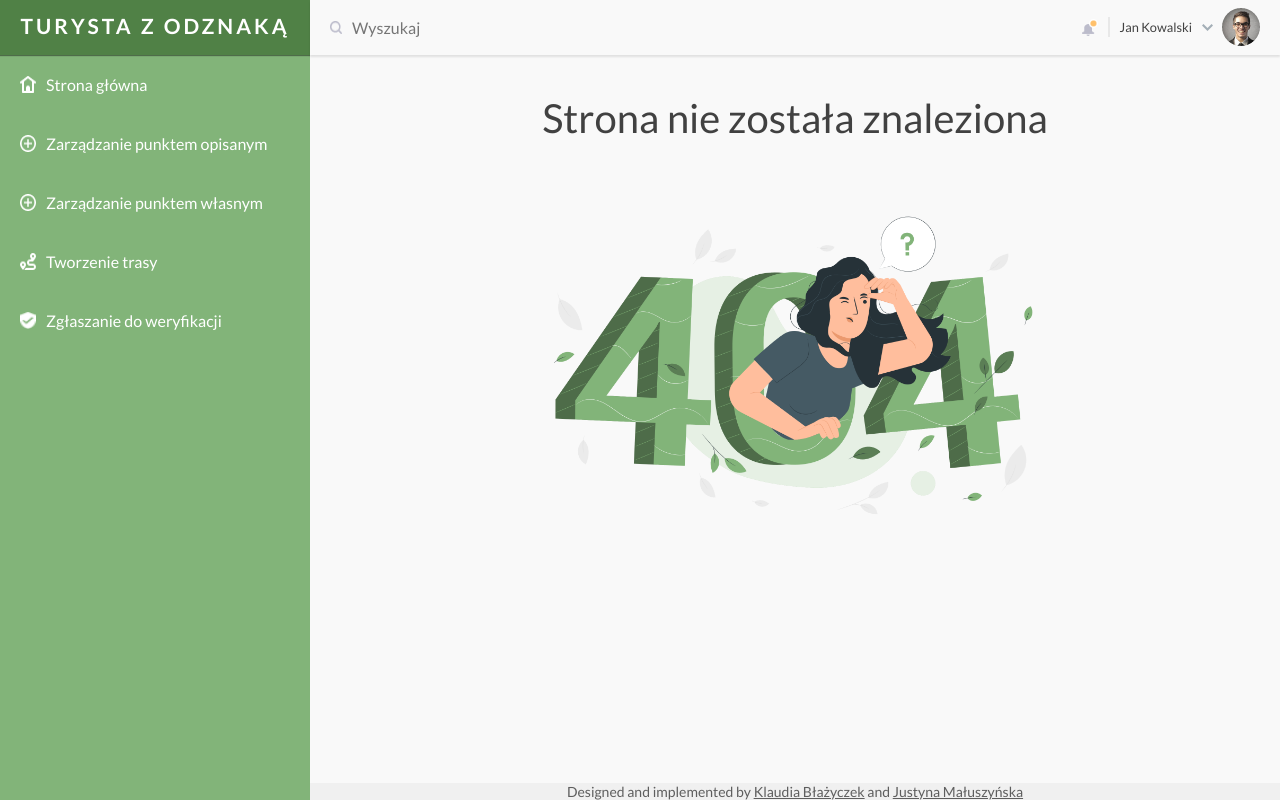
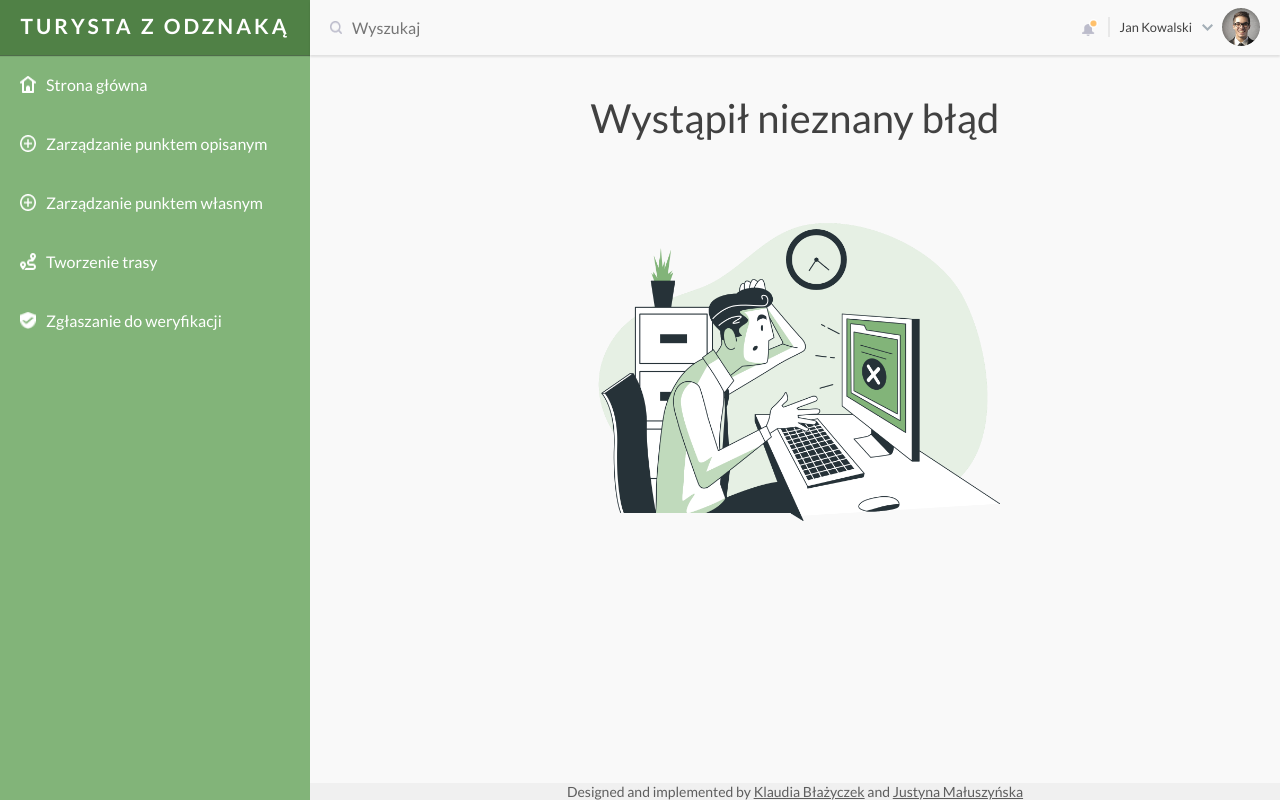
Before and after one commit to Vesperalin/Turysta-z-odznaka, a React (Create React App) app in the folder frontend/: page /error in a window 1280 px wide. Built offline with nearby package versions, Linux system fonts and the light colour scheme.

Commit message:
Add page for unknown error

```diff
--- a/frontend/src/App.js
+++ b/frontend/src/App.js
@@ -15,6 +15,8 @@ import RemoveLabeledPoint from "./components/Container/LabeledPointManagement/Re
 import SearchLabeledPoint from "./components/Container/LabeledPointManagement/SearchLabeledPoint/SearchLabeledPoint";
 import NotFound from "./components/View/NotFound/NotFound";
 import SearchOwnPoint from "./components/Container/OwnPointManagement/SearchOwnPoint/SearchOwnPoint";
+import ServiceUnavailable from "./components/View/ServiceUnavailable/ServiceUnavailable";
+import UnknownError from "./components/View/UnknownError/UnknownError";
 
 function App() {
   return (
@@ -36,6 +38,8 @@ function App() {
               {/*Miejsce na 3 ścieżki do CRUDA punktu własnego*/}
               <Route path='/tworzenie-trasy' element={<TourCreation />} />
               <Route path='/zglaszanie-dowodow' element={<EvidenceConfirmation />} />
+              <Route path='/503' element={<ServiceUnavailable />} />
+              <Route path='/error' element={<UnknownError />} />
               <Route path='*' element={<NotFound />} />
             </Routes>
           </main>
--- /dev/null
+++ b/frontend/src/components/View/UnknownError/UnknownError.js
@@ -0,0 +1,15 @@
+import React from "react";
+
+import styles from "./UnknownError.module.css";
+import errorImage from "../../../assets/UnknownError/No data-bro.png";
+
+const UnknownError = () => {
+  return (
+    <div className={styles.wrapper}>
+      <h2>Wystąpił nieznany błąd</h2>
+      <img src={errorImage} alt='404 error' />
+    </div>
+  );
+};
+
+export default UnknownError;
--- /dev/null
+++ b/frontend/src/components/View/UnknownError/UnknownError.module.css
@@ -0,0 +1,22 @@
+.wrapper {
+  display: flex;
+  flex-flow: column;
+  height: 100%;
+  width: 100%;
+  align-items: center;
+}
+
+.wrapper h2 {
+  margin: 4% auto 0 auto;
+  font-size: 2.5rem;
+  color: rgb(65, 65, 65);
+}
+
+.wrapper img {
+  margin-top: -4%;
+  max-width: 530px;
+  max-height: 595px;
+  width: auto;
+  height: auto;
+  display: block;
+}
```
Also changed, not shown: frontend/src/assets/UnknownError/No data-bro.png (added).
